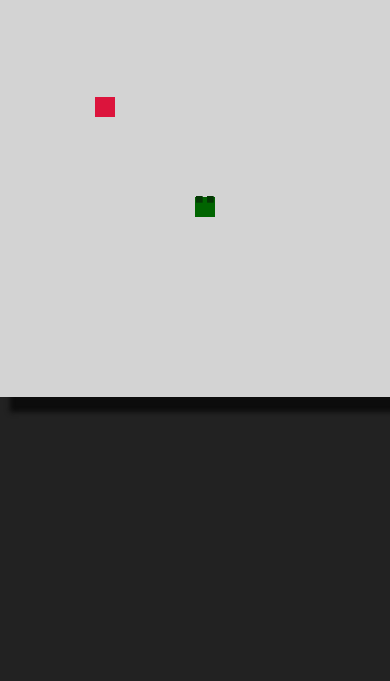
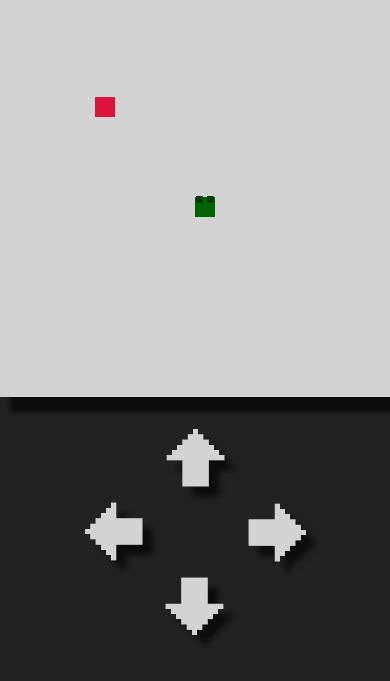
Before and after one commit to jawarr/snake, a plain HTML site: page index.html in a window 390 px wide. Shown: the part 79-760 px from the top of the page. Drawn offline with Linux system fonts and the light colour scheme.

Commit message:
mobile buttons css added

```diff
--- a/index.css
+++ b/index.css
@@ -29,3 +29,29 @@ h2 {
   width: 400px;
   box-shadow: 15px 15px 5px rgb(12, 12, 12);
 }
+
+#buttons {
+  display: flex;
+  height: 225px;
+  width: 225px;
+  flex-flow: row wrap;
+  justify-content: center;
+  margin: 30px;
+
+
+}
+
+#left-right {
+  display: flex;
+  width: 225px;
+  flex-direction: row;
+  justify-content: space-between;
+}
+
+.button {
+  filter: drop-shadow(10px 10px 3px rgb(12, 12, 12));
+}
+
+.button:focus {
+  filter: none;
+}
--- a/index.html
+++ b/index.html
@@ -1,20 +1,37 @@
 <!DOCTYPE html>
 <html lang="en">
   <head>
-     <meta charset="UTF-8">
-     <meta http-equiv="X-UA-Compatible" content="IE=edge">
-     <meta name="viewport" content="width=device-width, initial-scale=1.0">
+    <meta charset="UTF-8" />
+    <meta http-equiv="X-UA-Compatible" content="IE=edge" />
+    <meta name="viewport" content="width=device-width, initial-scale=1.0" />
     <title>Snake</title>
-     <link href="https://fonts.googleapis.com/css?family=Press+Start+2P" rel="stylesheet">
-     <link rel="stylesheet" href="index.css">
+    <link
+      href="https://fonts.googleapis.com/css?family=Press+Start+2P"
+      rel="stylesheet"
+    />
+    <link rel="stylesheet" href="index.css" />
     <script defer src="index.js"></script>
-
   </head>
   <body>
-    <div style="font-family: PressStart;"></div>
-     <div id = "text">
+    <div style="font-family: PressStart"></div>
+    <div id="text">
       <h1>SNAKE</h1>
     </div>
-    <canvas id="board" ></canvas>
+    <canvas id="board"></canvas>
+    <div id="buttons">
+      <div width="60px" height="60px">
+         <img class="button" id="up" src="photos/upArrow.png" width="60px" height="60px" />
+      </div>
+      <div id="left-right">
+         <div width="60px" height="60px">
+            <img class="button" id="left" src="photos/leftArrow.png" width="60px" height="60px" />
+         </div>
+         <div width="60px" height="60px">
+            <img class="button" id="right" src="photos/rightArrow.png" width="60px" height="60px" />
+         </div>
+      </div>
+      <div width="60px" height="60px">
+         <img class="button" id="down" src="photos/downArrow.png" width="60px" height="60px" />
+      </div>
     </body>
 </html>
```
Also changed, not shown: photos/downArrow.png (added), photos/leftArrow.png (added), photos/rightArrow.png (added), photos/upArrow.png (added). Lines whose indentation alone changed are shown as unchanged.
